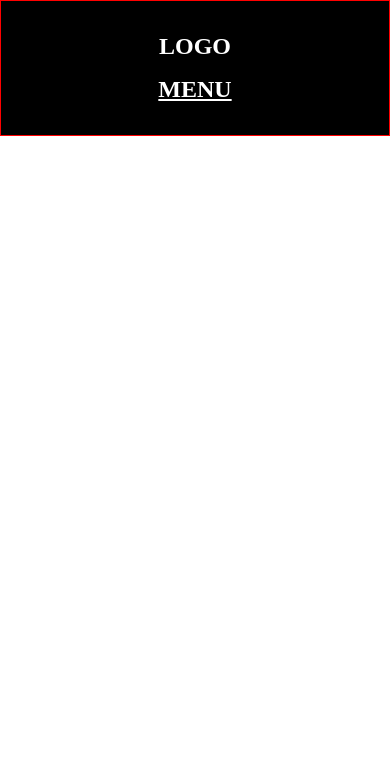
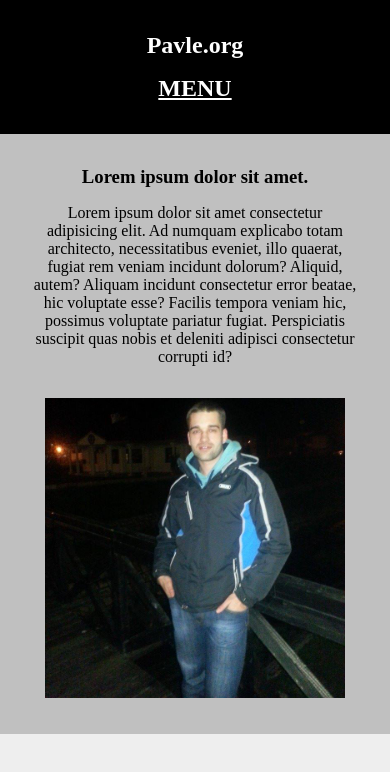
Before and after one commit to pavleth14/sajt, a plain HTML site: page index.html in a window 390 px wide. Drawn offline with Linux system fonts and the light colour scheme.

Commit message:
section responsive

```diff
--- a/index.html
+++ b/index.html
@@ -8,17 +8,33 @@
     <title>Document</title>
 </head>
 <body>
+
     <div class='bgBlack textWhite'>
-        <nav class='flex alignCenter maxWidth mAuto justifyCenter borderRed p2 displayBlockMobile textAlignCenterMobile'>
-            <h1 class='mb1Mobile'>LOGO</h1>
+        <nav class='flex alignCenter maxWidth mAuto spaceBetween p2 displayBlockMobile textAlignCenterMobile'>
+            <h1 class='mb1Mobile'>Pavle.org</h1>
             <div class='mainMenu'>
-                <a class='textWhite textDecorationNone' href="">Home</a>
+                <a class='textWhite textDecorationNone borderBottomRed' href="">Home</a>
                 <a class='textWhite textDecorationNone pl2' href="">About</a>
                 <a class='textWhite textDecorationNone pl2' href="">Contact</a>
+                <a class='twitter textWhite pl2 fsize2' href=""><i class="fab fa-twitter"></i></a>
+                <a class='linkedin textWhite pl2 fsize2 textOrange' href=""><i class="fab fa-linkedin"></i></a>
+                <a href=""></a>
             </div>
             <a class=' menuIcon textWhite fsize2' href=""><i class='fas fa-bars'></i></a>
             <a class='menuName textWhite' href=""><h2>MENU</h2></a>
         </nav>
     </div>
+
+    <section class='flex maxWidth mAuto spaceBetween bgSilver p2 tabletWrap textAlignCenterMobile'>
+        <article class="articleMaxWidth mb2Tablet">
+            <h1 class='mb1'>Lorem ipsum dolor sit amet.</h1>
+            <p>Lorem ipsum dolor sit amet consectetur adipisicing elit. Ad numquam explicabo totam architecto, necessitatibus eveniet, illo quaerat, fugiat rem veniam incidunt dolorum? Aliquid, autem? Aliquam incidunt consectetur error beatae, hic voluptate esse? Facilis tempora veniam hic, possimus voluptate pariatur fugiat. Perspiciatis suscipit quas nobis et deleniti adipisci consectetur corrupti id?
+            </p>
+        </article>
+        <aside class='mAutoMobile'>
+            <img class='cardImg' src="img/pavle.jpg" alt="">
+        </aside>
+    </section>
+
 </body>
 </html>
--- a/style.css
+++ b/style.css
@@ -1,6 +1,10 @@
 * {
     padding: 0;
     margin: 0;
+}
+
+body {
+    background-color: #eee;
 }
 
 .bgBlack {
@@ -20,7 +24,7 @@
 }
 
 
-.justifyCenter {
+.spaceBetween {
     justify-content: space-between;
 }
 
@@ -60,12 +64,56 @@
     display: none;
 }
 
+.borderBottomRed {
+    border-bottom: 1px solid red;
+}
+
+.twitter:hover {
+    color: blue;
+}
+
+.linkedin:hover {
+    color: orange;
+}
+
+
+
+
+
+
+                                /*  ************************************** Section *******************************************/
+
+    .cardImg {
+        width: 300px;
+        height: auto;
+    }
+
+    .articleMaxWidth {
+        max-width: 700px;
+    }
+
+    .bgSilver {
+        background-color: silver;
+    }
+
+    .mb1 {
+        margin-bottom: 1rem;
+    }
+
+
+
 @media (max-width: 1024px) {
     .mainMenu {
         display: none;
     }
     .menuIcon {
         display: block;
+    }
+    .tabletWrap {
+        flex-wrap: wrap;
+    }
+    .mb2Tablet {
+        margin-bottom: 2rem;
     }
 }
 
@@ -85,4 +133,7 @@
     .menuName {
         display: block;
     }
+    .mAutoMobile {
+        margin: 0 auto;
+    }
 }
```
Also changed, not shown: img/pavle.jpg (added).
